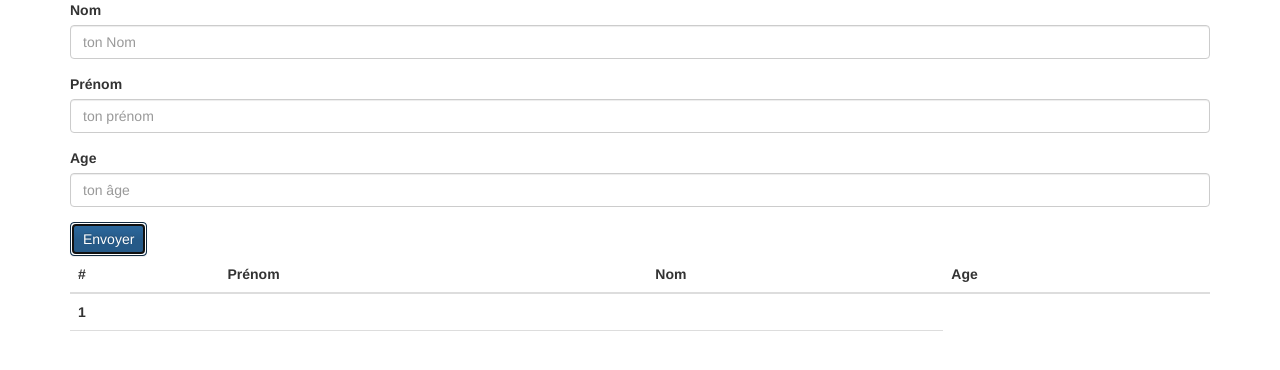
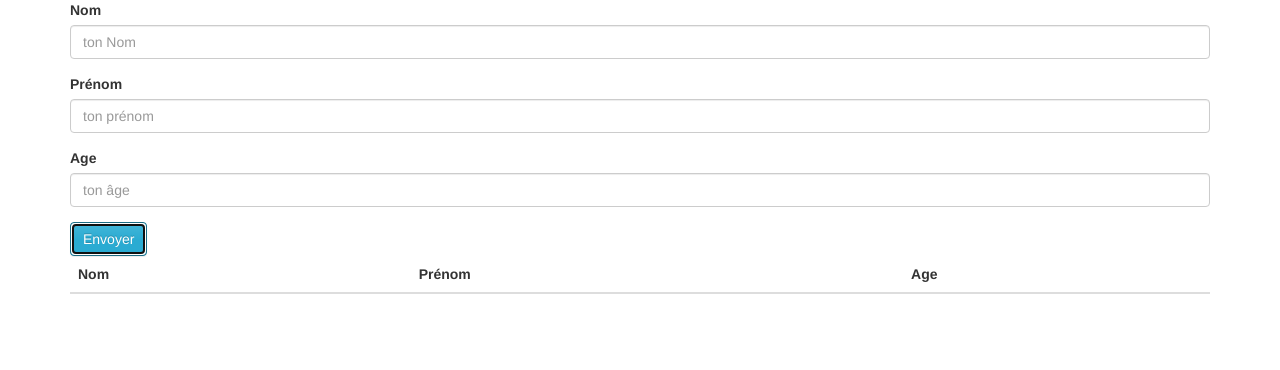
Before and after one commit to oceanegatien/agenda, a website: page index.html in a window 1280 px wide. Both pictures are taken after a click on the button "Envoyer". Drawn offline with nearby package versions, Linux system fonts and the light colour scheme.

Commit message:
Ajout d'un tableau avec les  données de l'objet(nom/prenom/age)

```diff
--- a/index.html
+++ b/index.html
@@ -33,7 +33,7 @@
     <input type="text" class="form-control" id="inputAge" placeholder="ton âge">
   </div>
 </form>
-  <button class="btn btn-primary" id="submit">Envoyer</button>
+  <button class="btn btn-info" id="submit">Envoyer</button>
 
 <section id="show">
 
@@ -42,24 +42,18 @@
 	<table class="table table-hover">
 		<thead>
 		<tr>
-		  <th>#</th>
+		  <th>Nom</th>
 		  <th>Prénom</th>
-		  <th>Nom</th>
 		  <th>Age</th>
 		</tr>
 		</thead>
 
 		  <tbody>
-    <tr>
-	  <th scope="row">1</th>
-      <td id="infoUn"></td>
-      <td id="infoDeux"></td>
-      <td id="infoTrois"></td>
+    <tr id="personneUn">
     </tr>
-    <tr>
-      <td></td>
-      <td></td>
-      <td></td>
+    <tr id="personneDeux">
+    </tr>
+     <tr id="personneTrois">
     </tr>
   </tbody>
 
--- a/js/app.js
+++ b/js/app.js
@@ -1,7 +1,7 @@
 $(document).ready(function() {
 
+		var annuaire = [];
 	$('#submit').click(function() {
-		var annuaire = [];
 		var person = {	"nom":"",
 						"prenom":"",
 						"age":""};
@@ -10,10 +10,12 @@ $(document).ready(function() {
 		person["age"] = $("#inputAge").val();
 
 		annuaire.push(person);
+		console.log(annuaire);
+		$('input').val("");
 
-		$("#infoUn").html(person["prenom"]);
-		$("#infoDeux").html(person["nom"]);
-		$("#infoTrois").html(person["age"]);
+
+		$('#personneUn').html('<td>'+ person["prenom"]+'</td>'+ '<td>'+ person["nom"]+'</td>'+'<td>'+ person["age"]+'</td>');
+
 	});
 
 });
```
